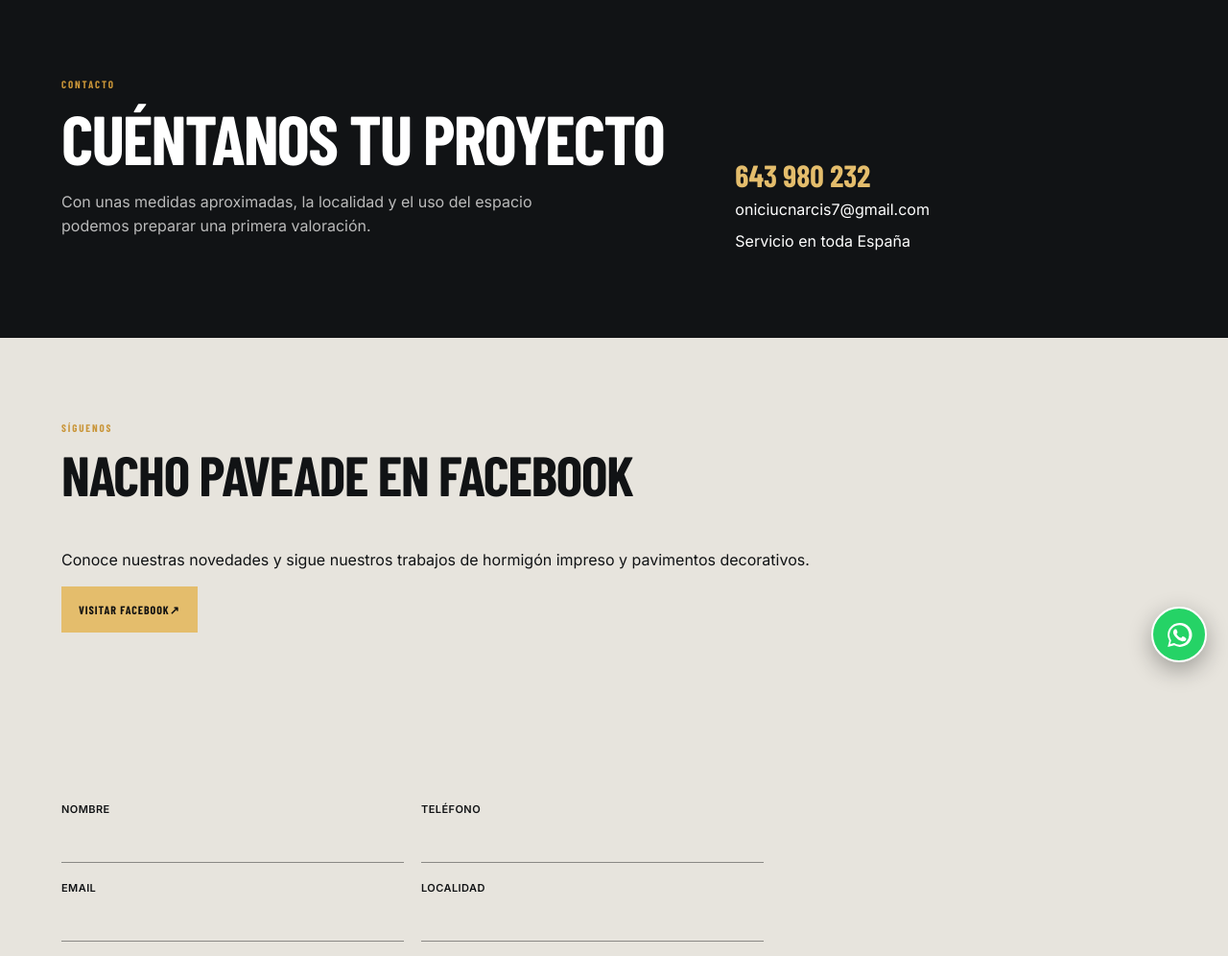
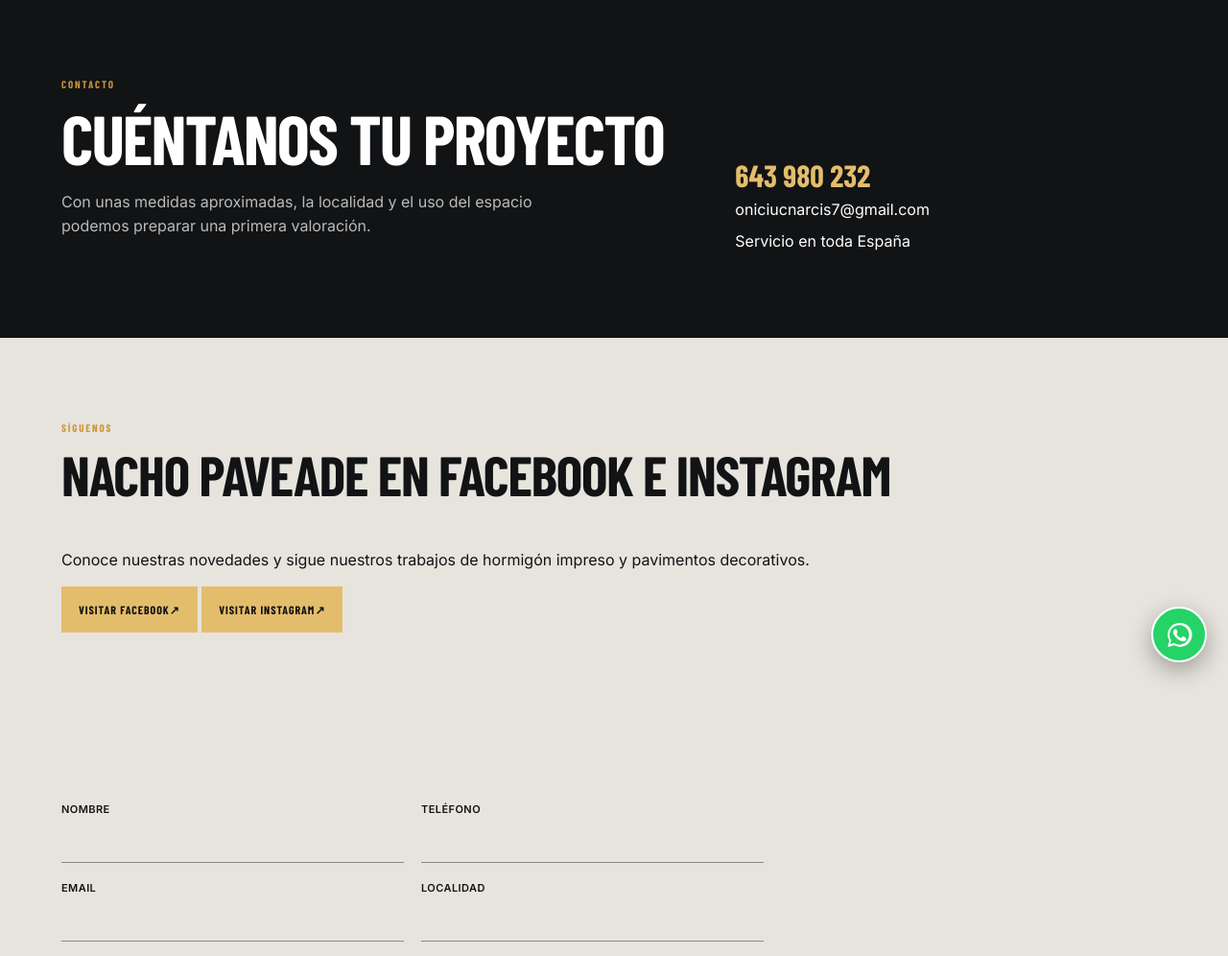
Before and after one commit to andreaonicbeauty-arch/onic-pavimentos, a website: page contacto.html in a window 1280 px wide. Shown: the part 88-1084 px from the top of the page at 96% size. Drawn offline with nearby package versions, Linux system fonts and the light colour scheme; a web font is replaced by a local one.

Commit message:
Add Instagram alongside Facebook in contact section

```diff
--- a/contacto.html
+++ b/contacto.html
@@ -9,11 +9,12 @@
 
   <main class="subpage contact-page">
     <section class="contact-intro section"><div><p class="section-label">Contacto</p><h1>Cuéntanos tu proyecto</h1><p>Con unas medidas aproximadas, la localidad y el uso del espacio podemos preparar una primera valoración.</p></div><div class="contact-data"><a href="tel:+34643980232">643 980 232</a><a href="mailto:oniciucnarcis7@gmail.com">oniciucnarcis7@gmail.com</a><span>Servicio en toda España</span></div></section>
-    <section class="section" aria-labelledby="facebook-title">
+    <section class="section" aria-labelledby="social-title">
       <p class="section-label">Síguenos</p>
-      <h2 id="facebook-title">Nacho Paveade en Facebook</h2>
+      <h2 id="social-title">Nacho Paveade en Facebook e Instagram</h2>
       <p>Conoce nuestras novedades y sigue nuestros trabajos de hormigón impreso y pavimentos decorativos.</p>
       <a class="btn primary" href="https://www.facebook.com/profile.php?id=61594256973550" target="_blank" rel="noopener noreferrer" aria-label="Visitar Nacho Paveade en Facebook (se abre en una pestaña nueva)">Visitar Facebook <span aria-hidden="true">↗</span></a>
+      <a class="btn primary" href="https://www.instagram.com/nachopaveade/" target="_blank" rel="noopener noreferrer" aria-label="Visitar Nacho Paveade en Instagram (se abre en una pestaña nueva)">Visitar Instagram <span aria-hidden="true">↗</span></a>
     </section>
     <section class="contact-form-section section">
       <form id="contact-form">
```
